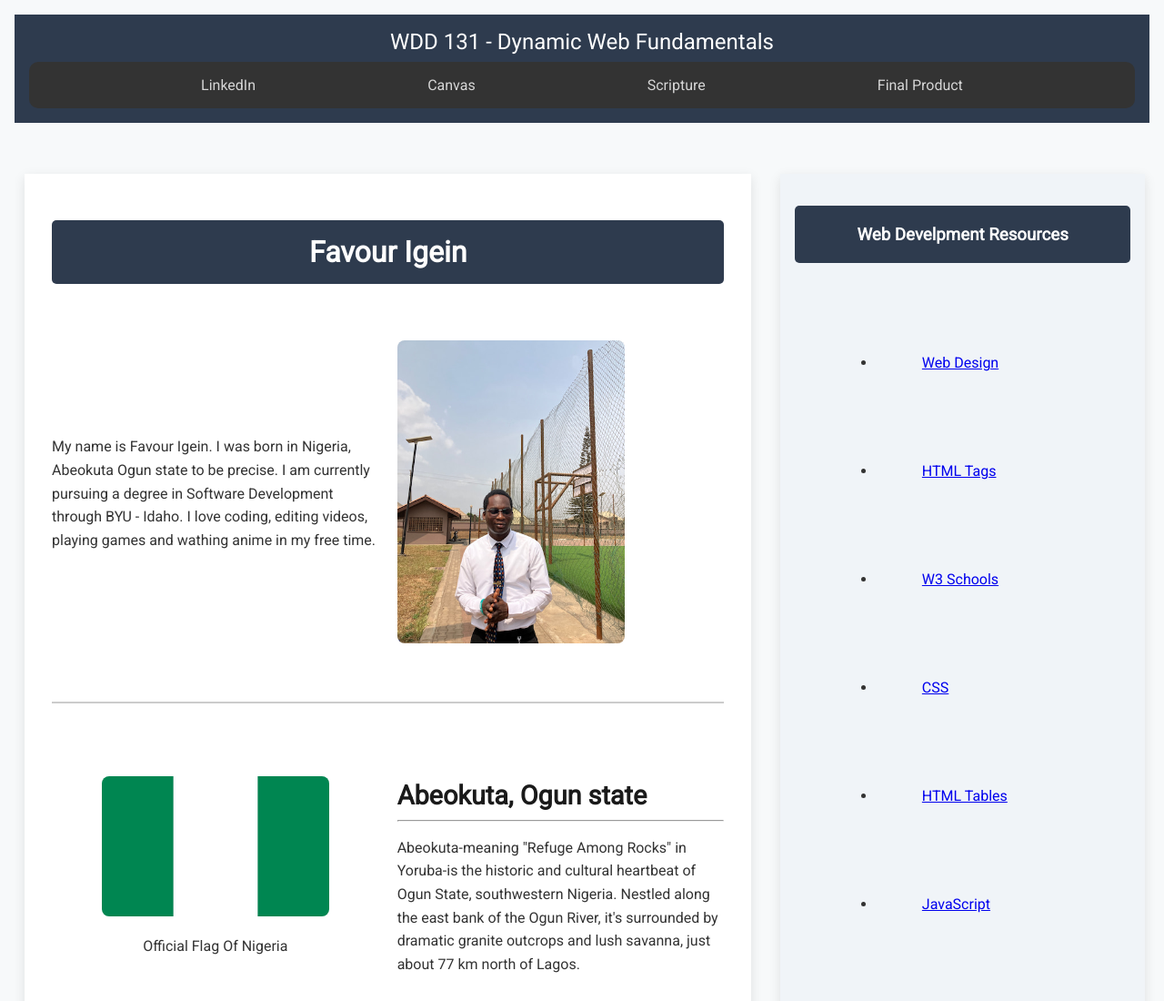
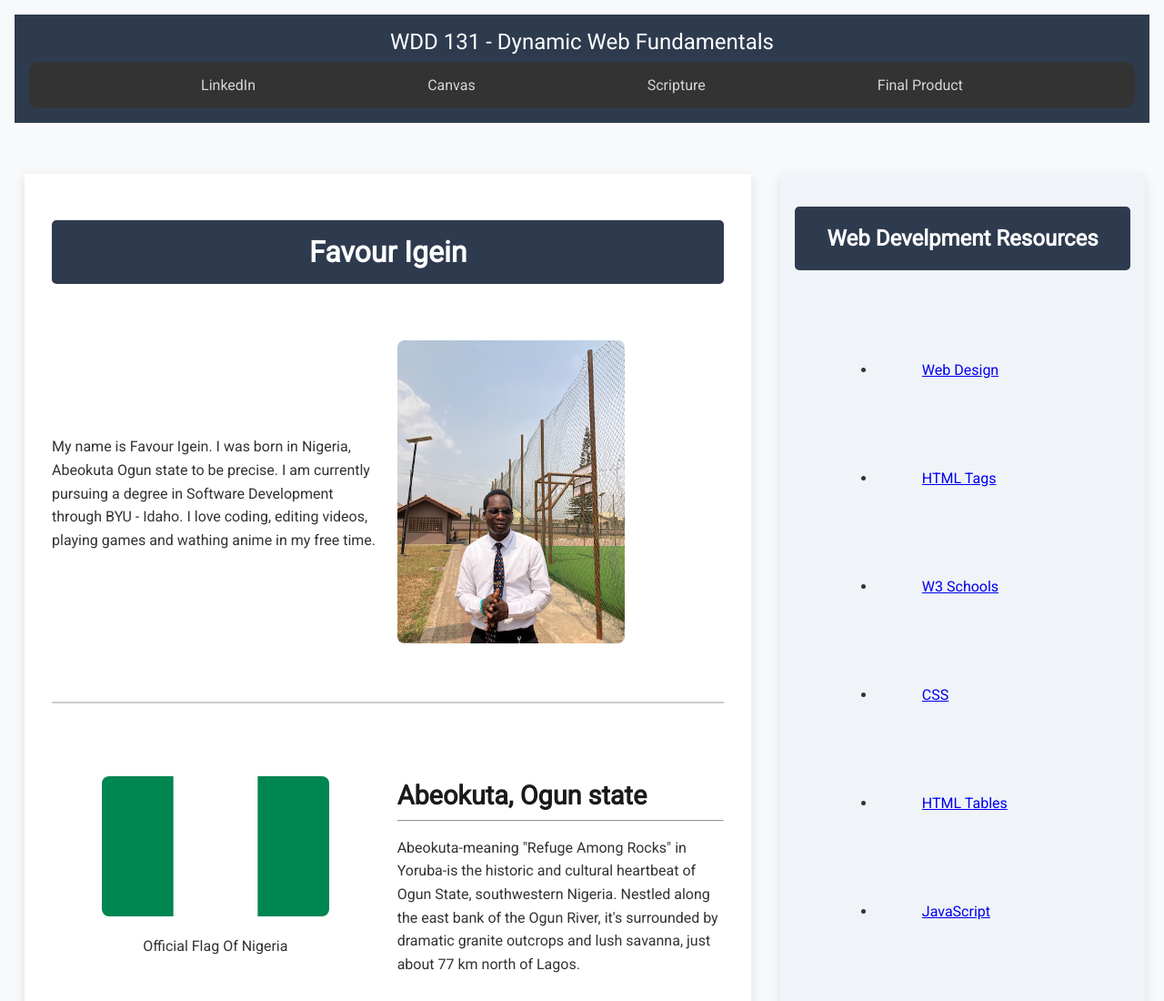
Before and after one commit to favvtech/wdd131, a plain HTML site: page index.html in a window 1280 px wide. Shown: the top 1100 px of the page at 91% size. Drawn offline with Linux system fonts and the light colour scheme.

```diff
--- a/index.html
+++ b/index.html
@@ -55,7 +55,7 @@
   </main>
 
   <aside>
-    <h3 class="aside-heading">Web Develpment Resources</h3>
+    <h2 class="aside-heading">Web Develpment Resources</h2>
     <div class="dev-resources">
       <ul>
         <li><a href="https://www.coursera.org/articles/web-designer">Web Design</a></li>
```
